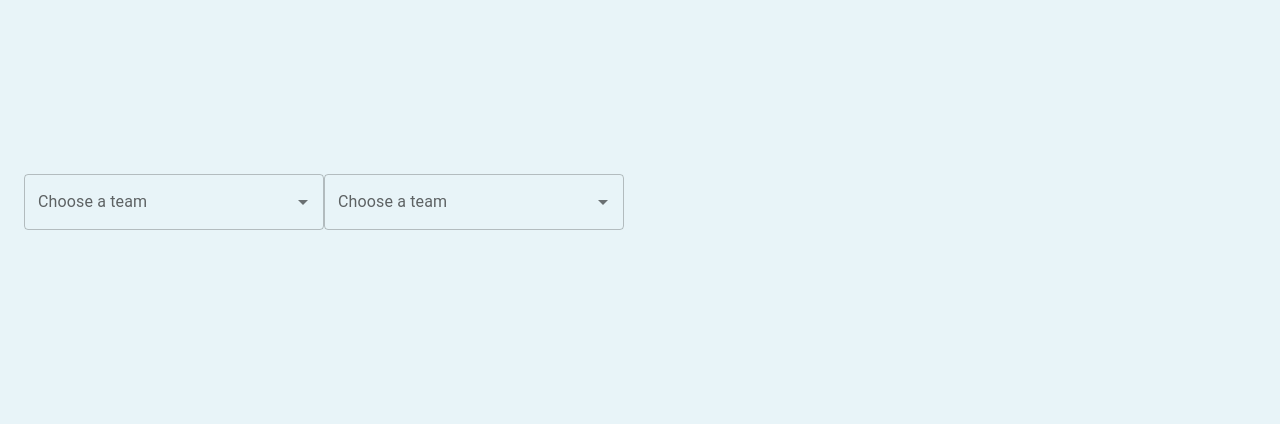
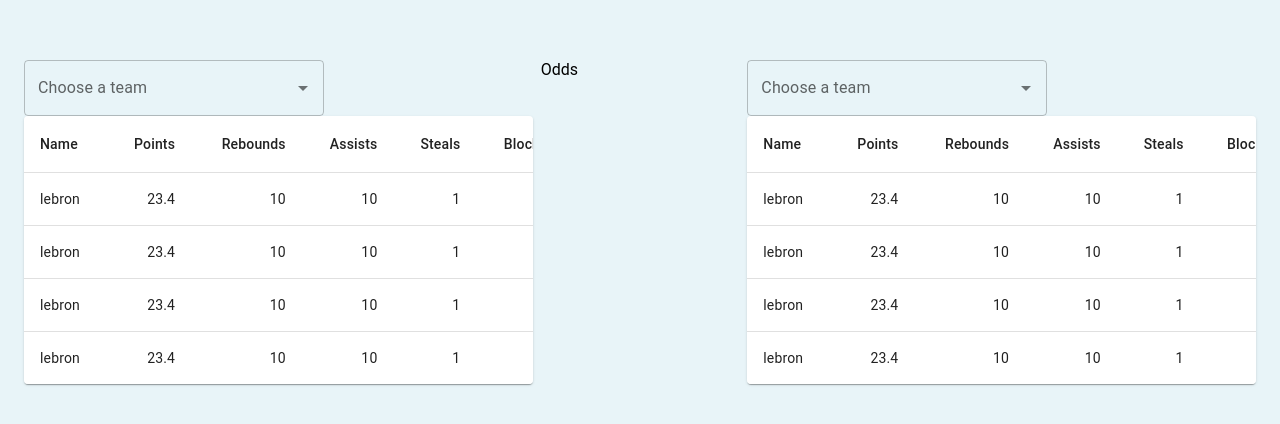
Before and after one commit to tim0thylee/SportsDash, a React (Create React App) app in the folder frontend/: page / in a window 1280 px wide. Shown: the part 178-602 px from the top of the page. Built offline with nearby package versions, Linux system fonts and the light colour scheme; no server answers; the HTML template or start-up script is replaced by a standard one.

Commit message:
can now check whether the selected teams have existing matchups

```diff
--- a/frontend/src/App.js
+++ b/frontend/src/App.js
@@ -1,26 +1,34 @@
 
-import React, {useState} from 'react'
+import React, {useState, useEffect} from 'react'
 import './App.css';
 import Container from '@mui/material/Container';
 import Grid from '@mui/material/Grid'
 import TeamAutoComplete from './components/TeamAutoComplete';
 import OddsDiplay from './components/OddsDisplay';
-import oddsApi from './api/odds';
+import PlayerTable from './components/PlayerTable'
+
 
 function App() {
-  // console.log(oddsApi("nba"))
   const [leftTeam, setLeftTeam] = useState("")
   const [rightTeam, setRightTeam] = useState("")
 
   return (
     <div className="App">
-      <Container maxWidth="lg">
-        <Grid container spacing={5}>
-          {leftTeam}
-          <TeamAutoComplete team={leftTeam} setTeam={setLeftTeam}/>
-          <OddsDiplay/>
-          {rightTeam}
-          <TeamAutoComplete team={rightTeam} setTeam={setRightTeam}/>
+      <Container maxWidth={false}>
+        <Grid container spacing={1}>
+          <Grid item md={5}>
+            {leftTeam}
+            <TeamAutoComplete team={leftTeam} setTeam={setLeftTeam}/>
+            <PlayerTable/>
+          </Grid>
+          <Grid item md={2}>
+            <OddsDiplay leftTeam={leftTeam} rightTeam={rightTeam}/>
+          </Grid>
+          <Grid item md={5}>
+            {rightTeam}
+            <TeamAutoComplete team={rightTeam} setTeam={setRightTeam}/>
+            <PlayerTable/>
+          </Grid>
         </Grid>
       </Container>
     </div>
--- a/frontend/src/api/odds.js
+++ b/frontend/src/api/odds.js
@@ -5,11 +5,13 @@ const oddsApi = async () => {
         params:{
             apiKey: "a7823d50477999049e8d7584df30ec99",
             regions: "us",
-            markets: "h2h"
+            markets: "h2h",
+            oddsFormat: "american"
         }
     })
 
-    console.log(response)
+    // console.log(response)
+    return response.data
 }
 
 export default oddsApi
--- a/frontend/src/components/OddsDisplay.js
+++ b/frontend/src/components/OddsDisplay.js
@@ -1,6 +1,42 @@
-const OddsDiplay = () => {
+import {useState, useEffect} from 'react'
+import oddsApi from '../api/odds'
+
+const OddsDiplay = ({rightTeam, leftTeam}) => {
+    const [playsToday, setPlaysToday] = useState({})
+    const [odds, setOdds] = useState([])
+
+    useEffect(() => {
+        const callData= async () => {
+            const oddsData = await oddsApi()
+
+            setOdds(oddsData)
+            const temp = {}
+            for (let i = 0; i < oddsData.length; i++){
+                const awayTeam = oddsData[i].away_team
+                const homeTeam = oddsData[i].home_team
+                temp[awayTeam] = i
+                temp[homeTeam] = i
+            }
+            setPlaysToday(temp)
+        }
+
+        callData().catch(console.error)
+    }, [])
+
+    const showOdds = () => {
+        if (rightTeam in playsToday && leftTeam in playsToday) {
+            console.log(true)
+        } else {
+            console.log(false)
+        }
+    }
+
+    showOdds()
     return (
-        <div></div>
+        <div>
+            Odds
+
+        </div>
     )
 }
 
--- /dev/null
+++ b/frontend/src/components/PlayerTable.js
@@ -0,0 +1,57 @@
+import * as React from 'react';
+import Table from '@mui/material/Table';
+import TableBody from '@mui/material/TableBody';
+import TableCell from '@mui/material/TableCell';
+import TableContainer from '@mui/material/TableContainer';
+import TableHead from '@mui/material/TableHead';
+import TableRow from '@mui/material/TableRow';
+import Paper from '@mui/material/Paper';
+
+function createData(name, points, rebounds, assists, steals, blocks, turnovers) {
+  return { name, points, rebounds, assists, steals, blocks, turnovers };
+}
+
+const rows = [
+  createData("lebron", 23.4, 10, 10, 1,3,4),
+  createData("lebron", 23.4, 10, 10, 1,3,4),
+  createData("lebron", 23.4, 10, 10, 1,3,4),
+  createData("lebron", 23.4, 10, 10, 1,3,4),
+];
+
+export default function BasicTable() {
+  return (
+    <TableContainer component={Paper}>
+      <Table sx={{ minWidth: 650 }} aria-label="simple table">
+        <TableHead>
+          <TableRow>
+            <TableCell>Name</TableCell>
+            <TableCell align="right">Points</TableCell>
+            <TableCell align="right">Rebounds</TableCell>
+            <TableCell align="right">Assists</TableCell>
+            <TableCell align="right">Steals</TableCell>
+            <TableCell align="right">Blocks</TableCell>
+            <TableCell align="right">Turnovers</TableCell>
+          </TableRow>
+        </TableHead>
+        <TableBody>
+          {rows.map((row) => (
+            <TableRow
+              key={row.name}
+              sx={{ '&:last-child td, &:last-child th': { border: 0 } }}
+            >
+              <TableCell component="th" scope="row">
+                {row.name}
+              </TableCell>
+              <TableCell align="right">{row.points}</TableCell>
+              <TableCell align="right">{row.rebounds}</TableCell>
+              <TableCell align="right">{row.assists}</TableCell>
+              <TableCell align="right">{row.steals}</TableCell>
+              <TableCell align="right">{row.blocks}</TableCell>
+              <TableCell align="right">{row.turnovers}</TableCell>
+            </TableRow>
+          ))}
+        </TableBody>
+      </Table>
+    </TableContainer>
+  );
+}
```
Also changed, not shown: frontend/src/api/gamesToday.js (added, +14 -0 lines).
